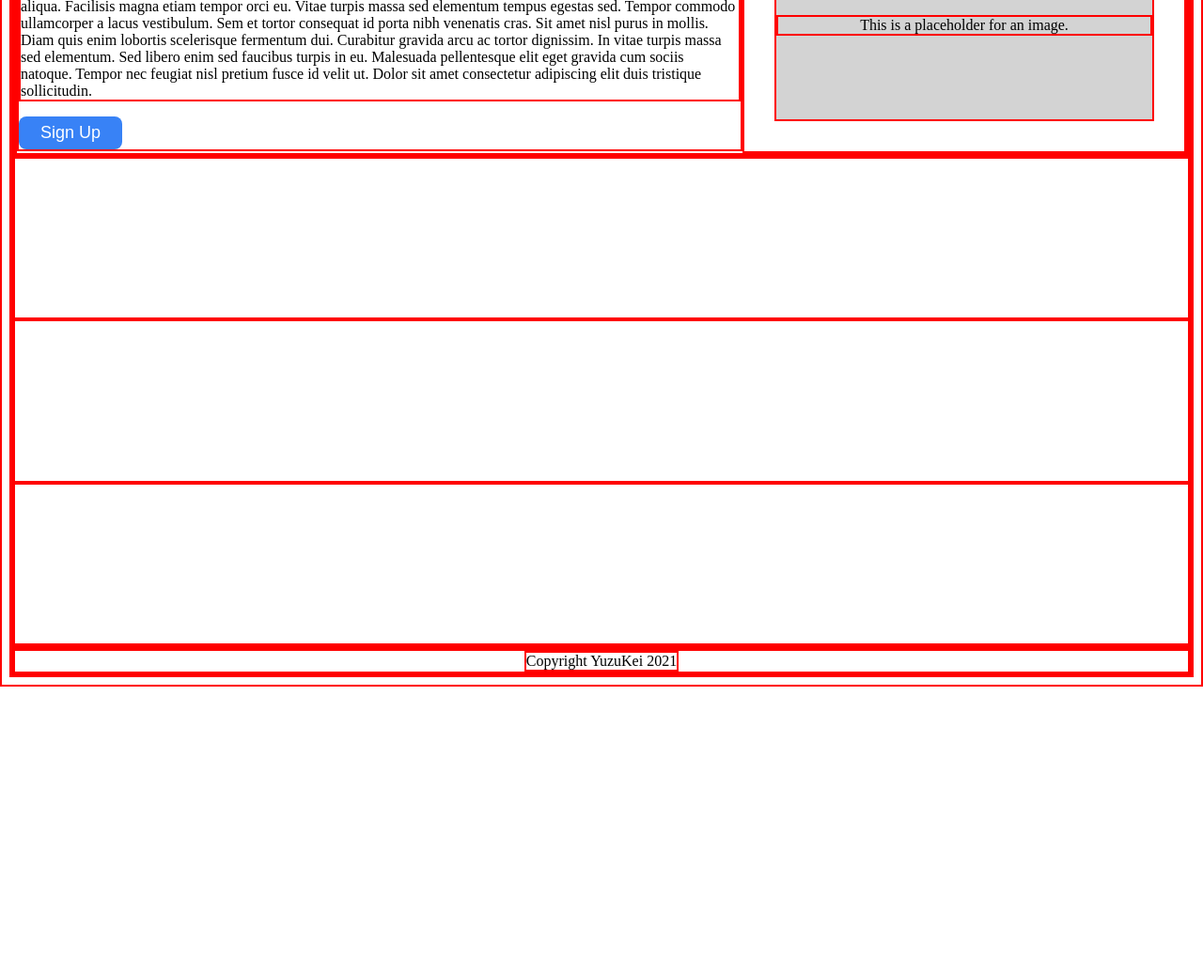
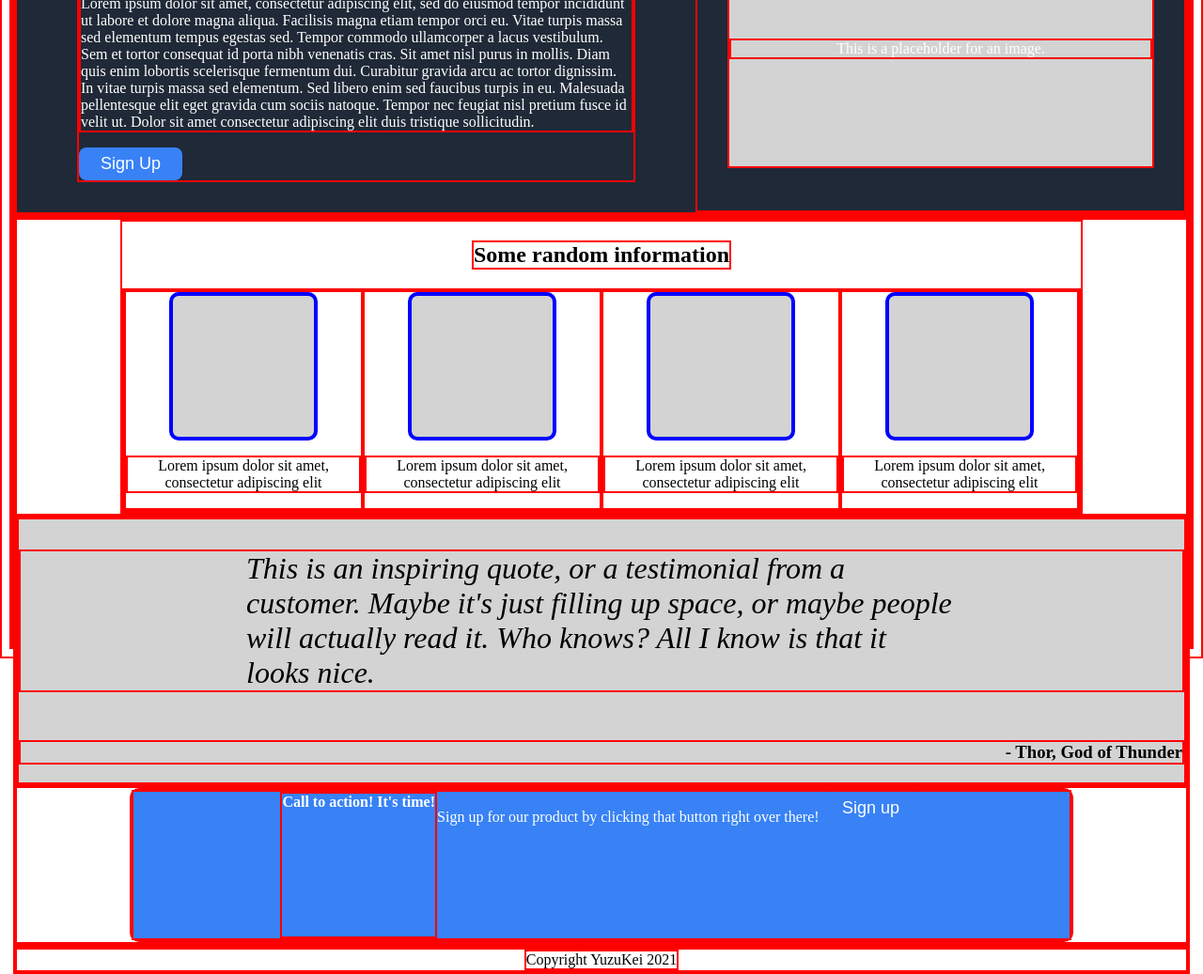
Before and after one commit to YuzuKei/Odin_Project_Landing_Page, a plain HTML site: page index.html in a window 1280 px wide. Shown: the part 197-1234 px from the top of the page at 94% size. Before the commit the page ends 928 px from the top, so only its background shows below. Drawn offline with Linux system fonts and the light colour scheme.

Commit message:
75% of rough outline completed

```diff
--- a/index.html
+++ b/index.html
@@ -25,9 +25,9 @@
     </div>
     <div class="content">
 
-        <div class="container">
+        <div class="first-module">
             <div class="container">
-                <div>
+                <div class="info">
                     <h1>
                         This website is awesome
                     </h1>
@@ -42,26 +42,76 @@
                     <div class="placeholder">
                         <div class="container">
                             This is a placeholder for an image.
-                        </div>
                     </div>
                 </div>
             </div>
+        </div>
 
+    </div>
+
+    <div class="content">
+        <div class="container">
+            <div class="info-module">
+                <h2>
+                    Some random information
+                </h2>
+                <div class="second-module">
+                    <div class="captioned-images">
+                        <div class="placeholder">
+
+                        </div>
+                        <p>
+                            Lorem ipsum dolor sit amet, consectetur adipiscing elit
+                        </p>
+                    </div>
+                    <div class="captioned-images">
+                        <div class="placeholder">
+
+                        </div>
+                        <p>
+                            Lorem ipsum dolor sit amet, consectetur adipiscing elit
+                        </p>
+                    </div>
+                    <div class="captioned-images">
+                        <div class="placeholder">
+
+                        </div>
+                        <p>
+                            Lorem ipsum dolor sit amet, consectetur adipiscing elit
+                        </p>
+                    </div>
+                    <div class="captioned-images">
+                        <div class="placeholder">
+
+                        </div>
+                        <p>
+                            Lorem ipsum dolor sit amet, consectetur adipiscing elit
+                        </p>
+                    </div>
+                </div>
+            </div>
         </div>
 
 
         <div class="container">
-
+            <div class="testimonial">
+                <p class="quote">
+                    This is an inspiring quote, or a testimonial from a customer. Maybe it's just filling up space, or maybe people will actually read it. Who knows? All I know is that it looks nice.
+                </p>
+                <h3>
+                    - Thor, God of Thunder
+                </h3>
+            </div>
         </div>
 
 
         <div class="container">
-
-        </div>
-
-
-        <div class="container">
-
+            <div class="call-to-action">
+                <div class="container">
+                    <strong>Call to action! It's time!</strong><br>
+                    Sign up for our product by clicking that button right over there! <button>Sign up</button>
+                </div>
+            </div>
         </div>
     </div>
 
--- a/styles.css
+++ b/styles.css
@@ -12,10 +12,12 @@ body {
 .header {
     font-size: larger;
     font-weight: 900;
+    color: white;
     display: flex;
     align-items: center;
     justify-content: space-between;
     padding: 16px 32px;
+    background-color: #1F2937;
 }
 
 .logo {
@@ -36,12 +38,22 @@ ul, li {
     margin: 0px;
     padding: 0px;
     gap: 8px;
+    list-style-type: none;
+}
+
+a {
+    text-decoration: none;
+    color: white;
+}
+
+.first-module {
+    background-color: #1F2937;
+    color: white;
 }
 
 .container {
     display: flex;
     justify-content: center;
-    align-items: center;
     flex: 1;
 }
 
@@ -49,6 +61,7 @@ ul, li {
     height: 100vh;
     display: flex;
     flex-direction: column;
+    justify-content: space-between;
 }
 
 button {
@@ -58,15 +71,84 @@ button {
     border: 2px;
     border-radius: 8px;
     width: 110px;
-    height: 35px
+    height: 35px;
 }
 
 .placeholder {
     background-color: lightgrey;
-    width: 400px;
-    height: 200px;
     display: flex;
     justify-content: center;
     align-items: center;
     margin: 32px;
+    width: 450px;
+    height: 250px;
 }
+
+.info {
+    display: flex;
+    flex-direction: column;
+    margin: 32px 64px;
+    justify-content: center;
+    width: auto;
+}
+
+h1 {
+    margin-bottom: -10px;
+}
+
+.second-module {
+    display: flex;
+}
+
+.info-module {
+    display: flex;
+    flex-direction: column;
+    align-items: center;
+}
+
+.captioned-images {
+    display: flex;
+    align-items: center;
+    flex-direction: column;
+    flex-wrap: wrap;
+    margin: 0px;
+    text-align: center;
+    width: 250px;
+}
+
+.captioned-images .placeholder {
+    border-radius: 10px;
+    border: 4px blue solid;
+    width: 150px;
+    height: 150px;
+    margin: 0;
+}
+
+.testimonial {
+    background-color: lightgrey;
+    display: flex;
+    flex-direction: column;
+    justify-content: center;
+}
+
+.quote {
+    font-size: 32px;
+    font-style: italic;
+    padding: 0 15rem;
+}
+
+h3 {
+    text-align: end;
+}
+
+.call-to-action {
+    display: flex;
+    flex-direction: column;
+    height: 10rem;
+    width: 1000px;
+    border-radius: 10px;
+    background-color: #3882f6;
+    color: white;
+    justify-content: center;
+    align-items: space-around;
+}
```
